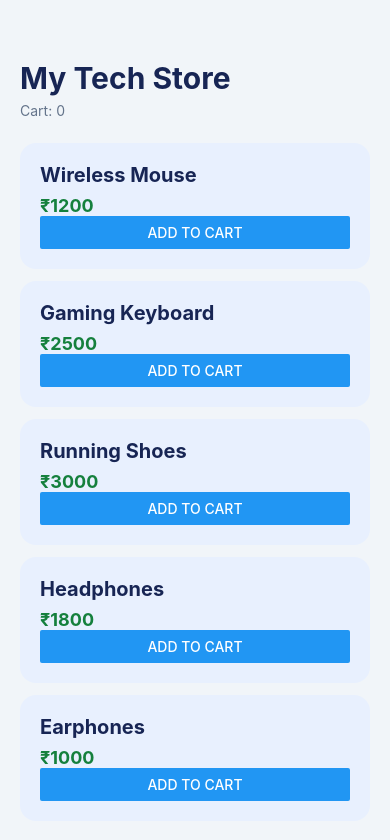
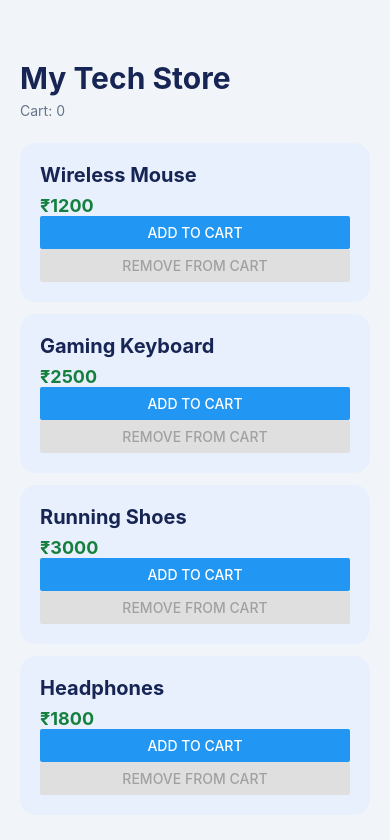
Before and after one commit to kerkettaalvin4/Learning-React-Native, a React Native app: screen / in a window 390 px wide. Shown: the top 840 px of the page. Built offline with nearby package versions, Linux system fonts and the light colour scheme.

Commit message:
Implemented add and remove cart functionality

```diff
--- a/App.tsx
+++ b/App.tsx
@@ -18,6 +18,16 @@ export default function App() {
 
   const addToCart = () => {
     setCartCount((previousCount) => previousCount + 1)
+  }
+
+  const removeFromCart = () => {
+    if(cartCount==0){
+      setCartCount(0)
+    }
+    else{
+      setCartCount((previousCount) => previousCount-1)
+    }
+
   }
 
   return (
@@ -46,6 +56,8 @@ export default function App() {
             name={item.name}
             price={item.price}
             onAddToCart={addToCart}
+            onRemoveFromCart={removeFromCart}
+            isCartEmpty={cartCount===0}
           />
         )}
       />
--- a/components/ProductCard.tsx
+++ b/components/ProductCard.tsx
@@ -4,12 +4,16 @@ type productCardProps = {
     name:string,
     price:number,
     onAddToCart: () => void,
+    onRemoveFromCart: () =>void,
+    isCartEmpty: boolean,
 }
 
 export default function ProductCard({
     name,
     price,
     onAddToCart,
+    onRemoveFromCart,
+    isCartEmpty,
 }:productCardProps){
 
     return(
@@ -19,6 +23,11 @@ export default function ProductCard({
             <Button
             title='Add to cart'
             onPress={onAddToCart}
+            />
+            <Button
+            title='Remove From Cart'
+            onPress={onRemoveFromCart}
+            disabled={isCartEmpty}
             />
         </View>
     );
```
